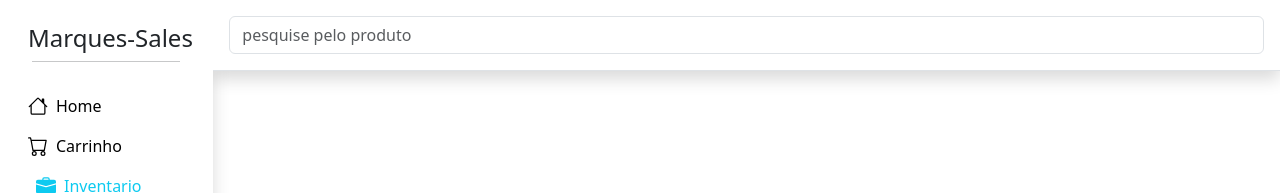
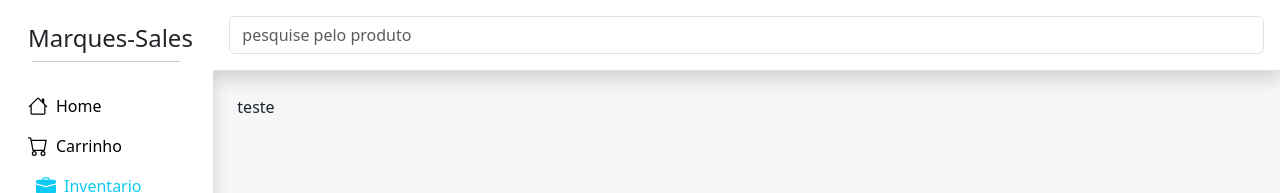
Before and after one commit to JoaoVMarques/Sistema-de-vendas, a React (Vite) app in the folder front-end/: page /inventory in a window 1280 px wide. Shown: the top 193 px of the page. Built offline with nearby package versions, Linux system fonts and the light colour scheme; no server answers.

Commit message:
Adicionando o inventoryProductDisplay que vai mostrar os produtos disponiveis no inventario

```diff
--- /dev/null
+++ b/front-end/src/features/inventory/components/index.ts
@@ -0,0 +1 @@
+export * from './InventoryProductsDisplay';
--- /dev/null
+++ b/front-end/src/features/inventory/index.tsx
@@ -0,0 +1 @@
+export * from './components';
--- /dev/null
+++ b/front-end/src/features/selling/components/index.ts
@@ -0,0 +1,2 @@
+export * from './productsDisplay';
+export * from './ShoppingCart';
--- a/front-end/src/features/selling/components/index.tsx
+++ /dev/null
@@ -1,2 +0,0 @@
-export * from './ProductsDisplay';
-export * from './ShoppingCart';
--- a/front-end/src/pages/InventoryPage.tsx
+++ b/front-end/src/pages/InventoryPage.tsx
@@ -28,20 +28,25 @@ export function InventoryPage() {
   };
 
   return (
+    <div className="selling-page-bg">
       <Container fluid className="p-0">
         <Row className="g-0">
           <Col md={ 2 }
             className="p-0 shadow">
             <Header SelectedPage={ 'inventory' } />
           </Col>
-        <Col>
+          <Col md={ 10 }>
             <SearchBar
               input={ input }
               handleSearch={ handleSearch }
               onKeyPress={ handleSearchBarKeyPress }
             />
+            <Container className="p-4">
+              teste
+            </Container>
           </Col>
         </Row>
       </Container>
+    </div>
   );
 }
```
Also changed, not shown: front-end/src/features/inventory/components/InventoryProductsDisplay.tsx (added, +7 -0 lines), front-end/src/features/selling/components/shoppingCart/index.ts (renamed from front-end/src/features/selling/components/shoppingCart/index.tsx), front-end/src/features/selling/index.ts (renamed from front-end/src/features/selling/index.tsx). Lines whose indentation alone changed are shown as unchanged.
